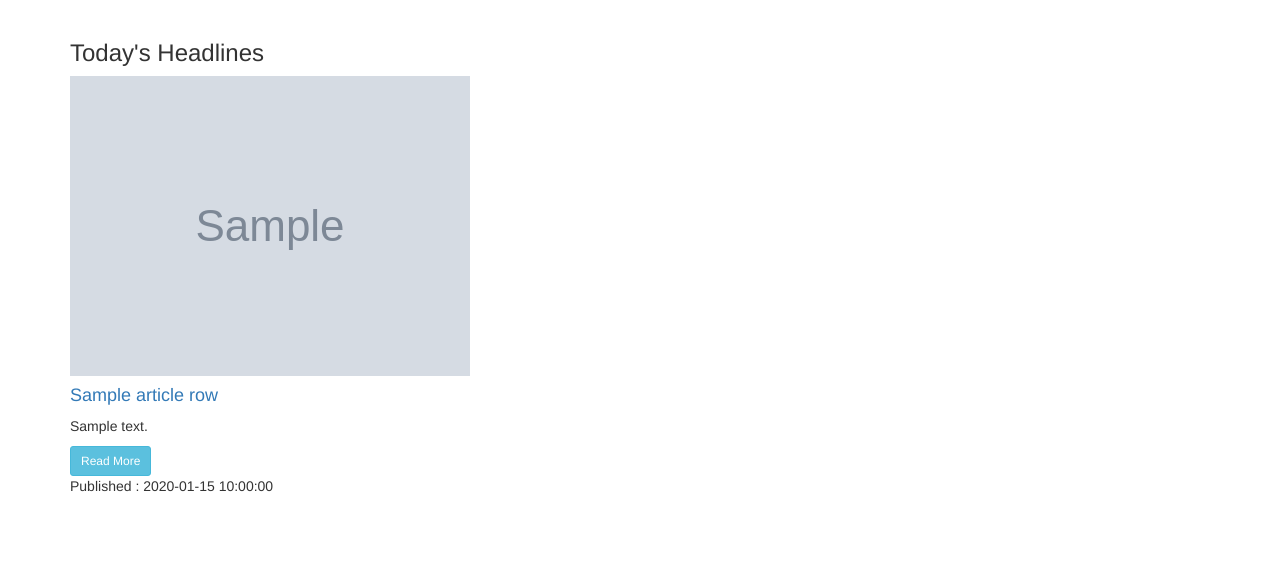
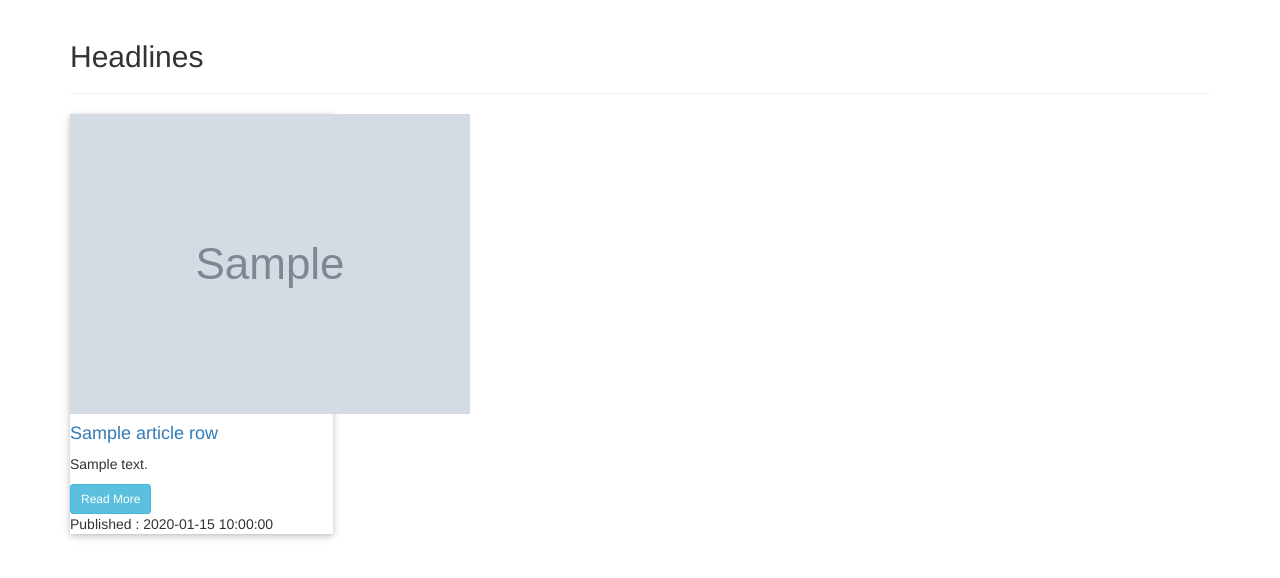
Before and after one commit to kelvin-daniel/news-app, a Flask app: template app/templates/news.html in a window 1280 px wide. Shown: the part 52-630 px from the top of the page. Run offline with Flask 2, Linux system fonts and the light colour scheme; the template is opened without the code that fills it: most values are stand-ins (such as "Sample title", 1, 10 or a date in 2020); grey boxes marked "Sample" are stand-in pictures; some libraries are stand-ins or nearby versions.

Commit message:
style articles page

```diff
--- a/app/static/css/index.css
+++ b/app/static/css/index.css
@@ -1,4 +1,5 @@
 body, html {
+    scroll-behavior: smooth;
     background-color: #d3dbff;
     font-family: -apple-system, BlinkMacSystemFont, 'Segoe UI', Roboto, Oxygen, Ubuntu, Cantarell, 'Open Sans', 'Helvetica Neue', sans-serif;
 }
--- a/app/templates/news.html
+++ b/app/templates/news.html
@@ -1,15 +1,15 @@
 {% extends 'base.html'%}
 {% block content%}
 <div class="container">
-    <h3>Today's Headlines</h3>
+    <h2 class="p-2">Headlines</h2><hr>
     {% for article_row in articles | batch(4)%}
         <div class="row">
             {% for article in article_row %}
                 <div class="col-md-3">
-                    <div class="card card-default p-2 m-2">
+                    <div class="card card-default p-2 m-2" style="box-shadow: rgba(0, 0, 0, 0.16) 0px 2px 5px 0px, rgba(0, 0, 0, 0.12) 0px 2px 10px 0px;">
                     <a href="{{article.url}}" target="_blank">
-                            <img src="{{article.image}}" alt="{{article.title}}" class="img-fluid" styles="height:300px; width:300px;"></a>
-                            <div class="card-heading">
+                            <img src="{{article.image}}" alt="{{article.title}}" class="img-fluid" styles=""></a>
+                            <div class="card-header">
                                 <h4><a href="{{article.url}}" target="_blank">{{article.title |truncate(35)}}</a></h4>
                                 <div class="card-body"><p>{{article.description | truncate(60)}}</p></div>
                                 <a href="{{article.url}}" target="_blank" class="btn btn-info btn-sm"> Read More</a>
```
